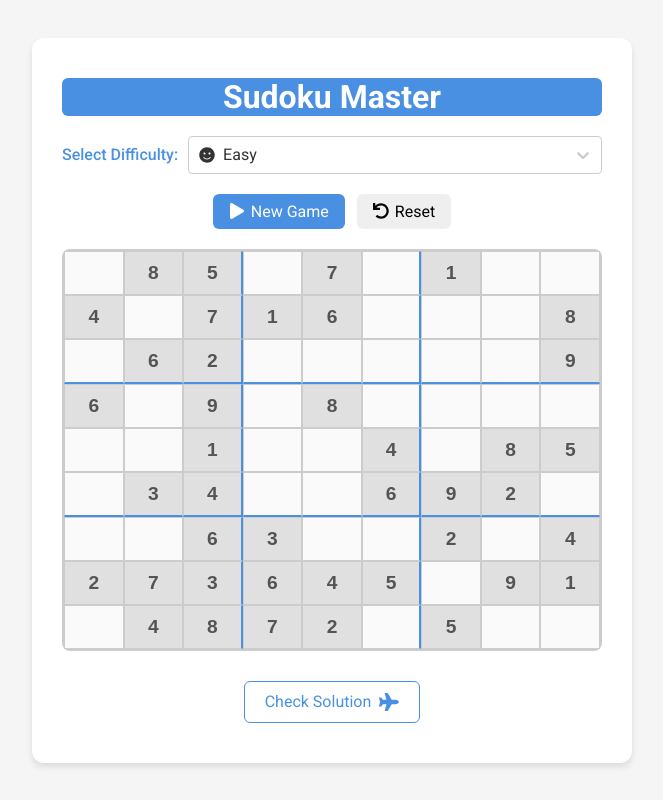
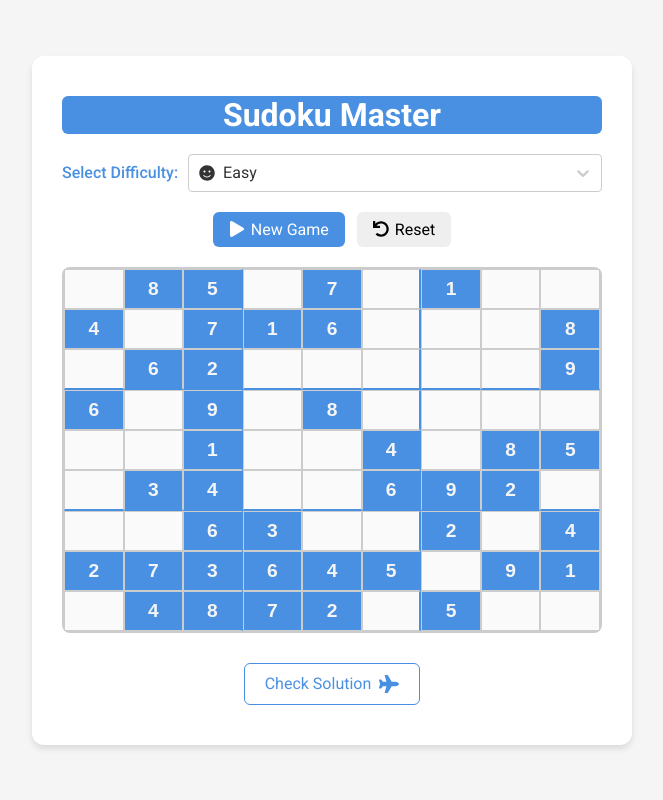
Before and after one commit to sammyl720/soduku-app, a React (Vite) app: page / in a window 1280 px wide. Shown: the whole page, without its empty margins (308-971 px from the left). Built offline with nearby package versions, Linux system fonts and the light colour scheme.

Commit message:
update cell color

```diff
--- a/src/components/soduku-grid/soduku-grid.module.css
+++ b/src/components/soduku-grid/soduku-grid.module.css
@@ -8,19 +8,21 @@
 }
 
 .sudokuCell {
-  padding: 10px 0;
+  padding: 8px 0;
   text-align: center;
   border: 1px solid var(--color-border);
   font-size: 1.2rem;
   outline: none;
   background-color: #fafafa;
+  border-radius: 0;
   transition:
     background-color 0.3s ease,
     border-color 0.3s ease;
 }
 
 .sudokuCell.initial {
-  background-color: #e0e0e0;
+  background-color: var(--color-primary);
+  color: var(--color-background);
   font-weight: bold;
 }
 
```
